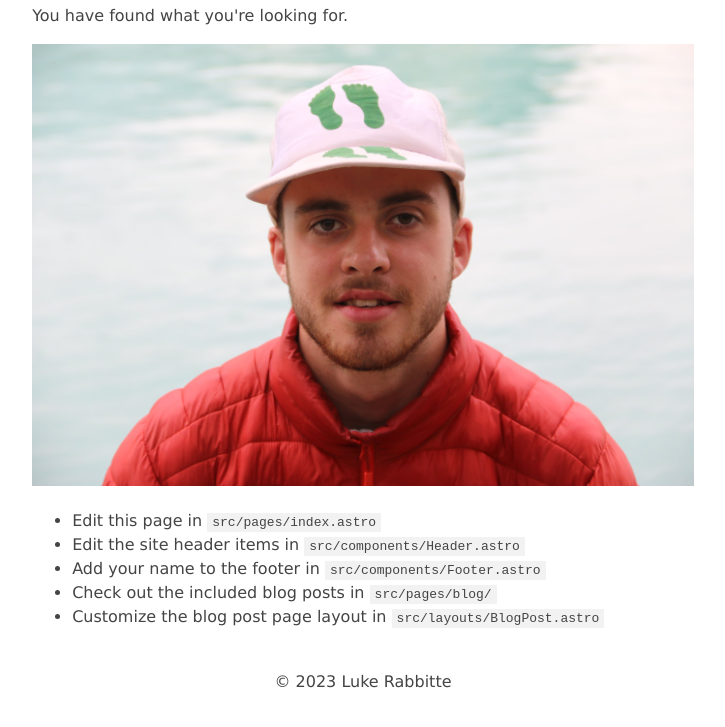
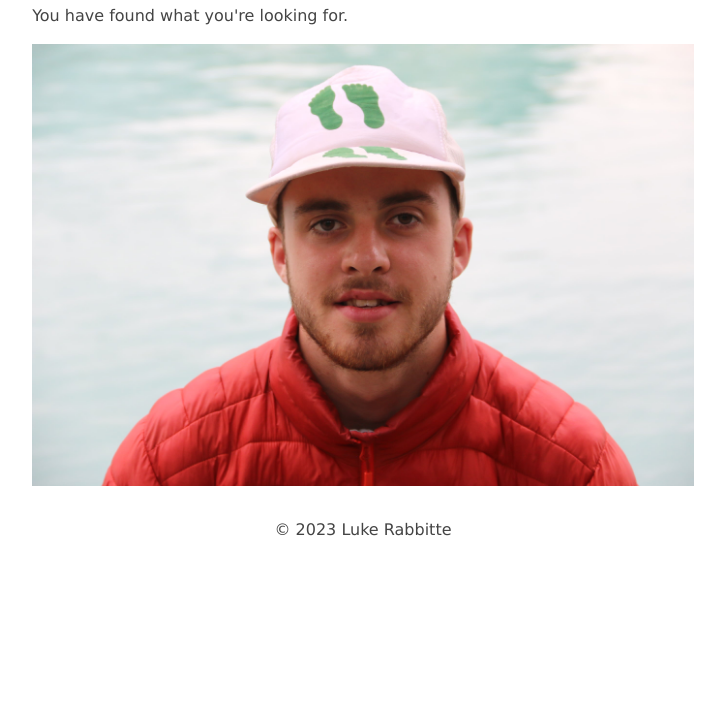
Before and after one commit to lukerabbitte/astro_site, an Astro site: page / in a window 1280 px wide. Shown: the part 573-1300 px from the top of the page, without its empty margins (277-1002 px from the left). After the commit the page ends 1160 px from the top, so only its background shows below. Built offline with nearby package versions, Linux system fonts and the light colour scheme; Astro itself is replaced by a stand-in of ours.

```diff
--- a/src/pages/index.astro
+++ b/src/pages/index.astro
@@ -18,13 +18,6 @@
 				You have found what you're looking for.
 			</p>
 			<img src="luke-interlaken-min.JPG" alt="Luke Interlaken">
-			<ul>
-				<li>Edit this page in <code>src/pages/index.astro</code></li>
-				<li>Edit the site header items in <code>src/components/Header.astro</code></li>
-				<li>Add your name to the footer in <code>src/components/Footer.astro</code></li>
-				<li>Check out the included blog posts in <code>src/pages/blog/</code></li>
-				<li>Customize the blog post page layout in <code>src/layouts/BlogPost.astro</code></li>
-			</ul>
 		</main>
 		<Footer />
 
```
Also changed, not shown: src/content/blog/the-ink-that-mints-the-most.md (+1 -49 lines).
